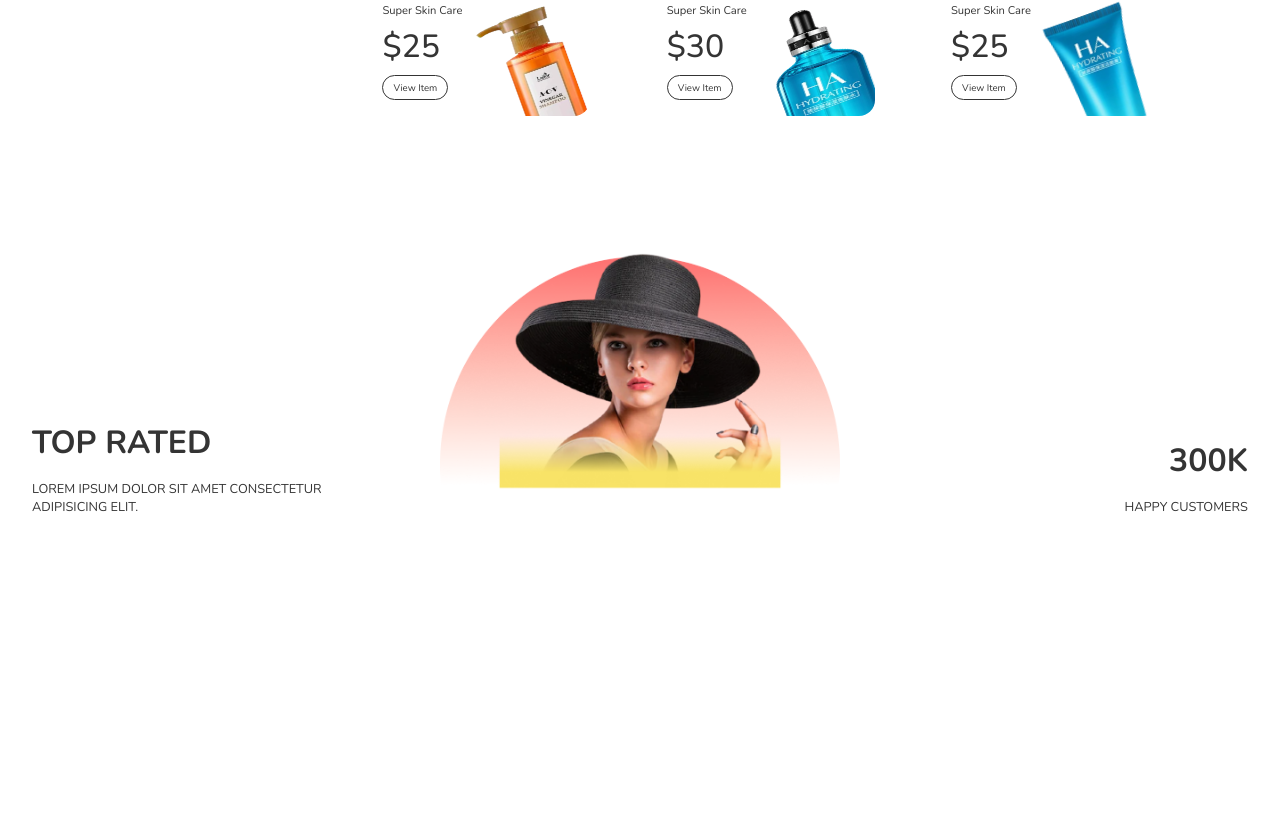
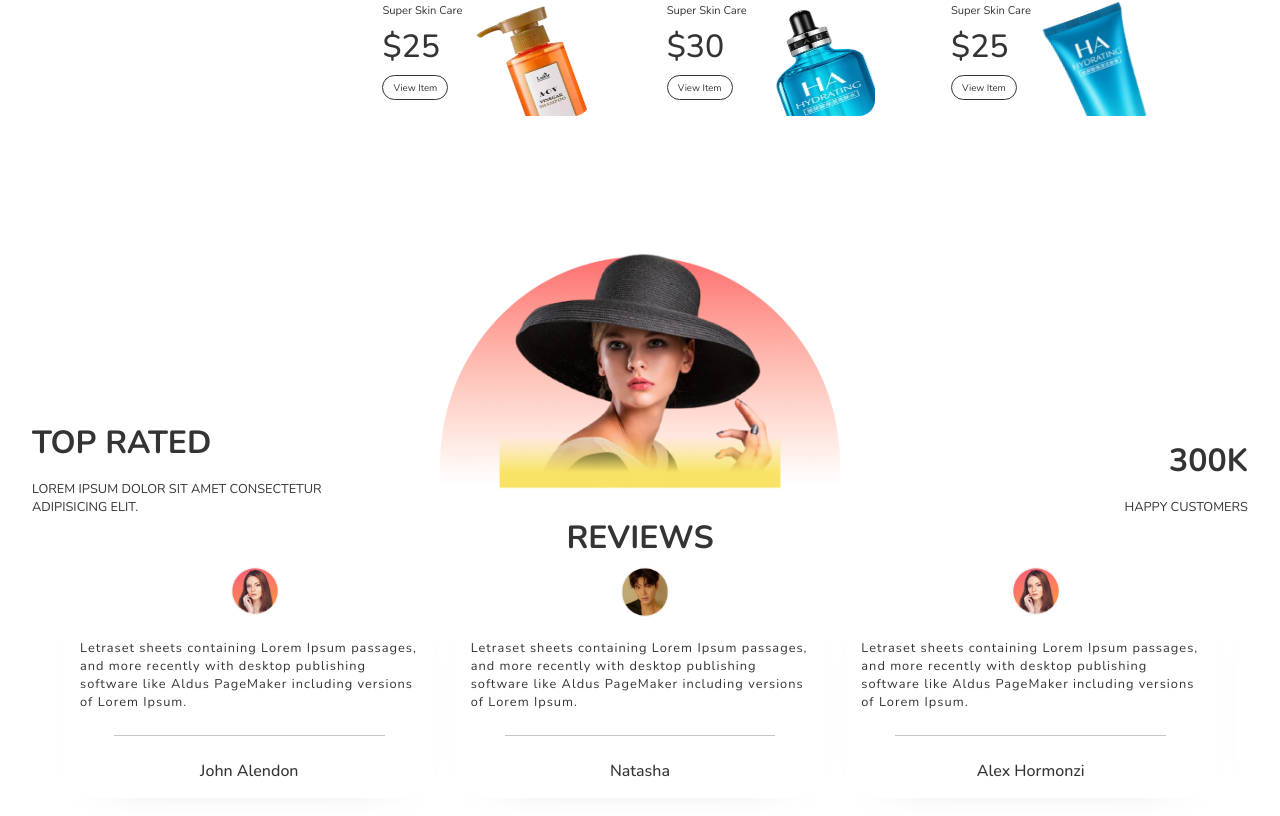
Before and after one commit to CyphrSylph/react-ecommerce, a React (Create React App) app: page / in a window 1280 px wide. Shown: the part 1400-2216 px from the top of the page. Before the commit the page ends 1980 px from the top, so only its background shows below. Built offline with nearby package versions, Linux system fonts and the light colour scheme.

Commit message:
added slider to testimonial component via swiper

```diff
--- a/src/components/testimonials/Testimonials.jsx
+++ b/src/components/testimonials/Testimonials.jsx
@@ -1,6 +1,8 @@
 import React from 'react';
 import css from './testimonials.module.css';
 import Hero from '../../assets/testimonialHero.png';
+import { Swiper, SwiperSlide } from 'swiper/react';
+import { TestimonialsData } from '../../data/testimonials';
 
 const Testimonials = () => {
   return (
@@ -16,6 +18,28 @@
                 <span>Happy Customers</span>
             </div>
         </div>
+        <div className={css.reviews}>Reviews</div>
+        <div className={css.carousel}>
+          <Swiper
+          slidesPerView={3}
+          slidesPerGroup={1}
+          spaceBetween={20}
+          className={css.tCarousel}
+          >
+            {
+              TestimonialsData.map((testimonial, i) => (
+                <SwiperSlide>
+                  <div className={css.testimonial}>
+                    <img src={testimonial.image} alt="testimonial" />
+                    <span>{testimonial.comment}</span>
+                    <hr/>
+                    <span>{testimonial.name}</span>
+                  </div>
+                </SwiperSlide>
+              ))
+            }
+          </Swiper>
+        </div>
     </div>
   );
 }
--- a/src/components/testimonials/testimonials.module.css
+++ b/src/components/testimonials/testimonials.module.css
@@ -36,3 +36,50 @@
     font-size: 0.8rem;
     text-transform: uppercase;
 }
+
+.reviews{
+    font-size: 2rem;
+    font-weight: bold;
+    text-transform: uppercase;
+}
+
+.carousel{
+    width: 100%;
+}
+.tCarousel{
+    padding: 2rem;
+}
+
+.testimonial{
+    display: flex;
+    flex-direction: column;
+    justify-content: center;
+    align-items: center;
+    position: relative;
+    padding: 1rem;
+    gap: 1rem;
+    background: #fff;
+    border-radius: 0.5rem;
+    box-shadow: 0rem 1rem 3rem -50px #7d7d7d;
+}
+.testimonial > img{
+    position: absolute;
+    width: 3rem;
+    top: -1.5rem;
+    left: 45%;
+}
+.testimonial > span:nth-of-type(1){
+    align-items: center;
+    margin-top: 2rem;
+    font-size: 0.8rem;
+    letter-spacing: 0.063rem;
+}
+.testimonial > hr{
+    height: 0.063rem;
+    width: 80%;
+    background: rgb(198, 198, 198);
+    border: none;
+}
+.testimonial > span:nth-of-type(2){
+    font-weight: 500;
+}
```
